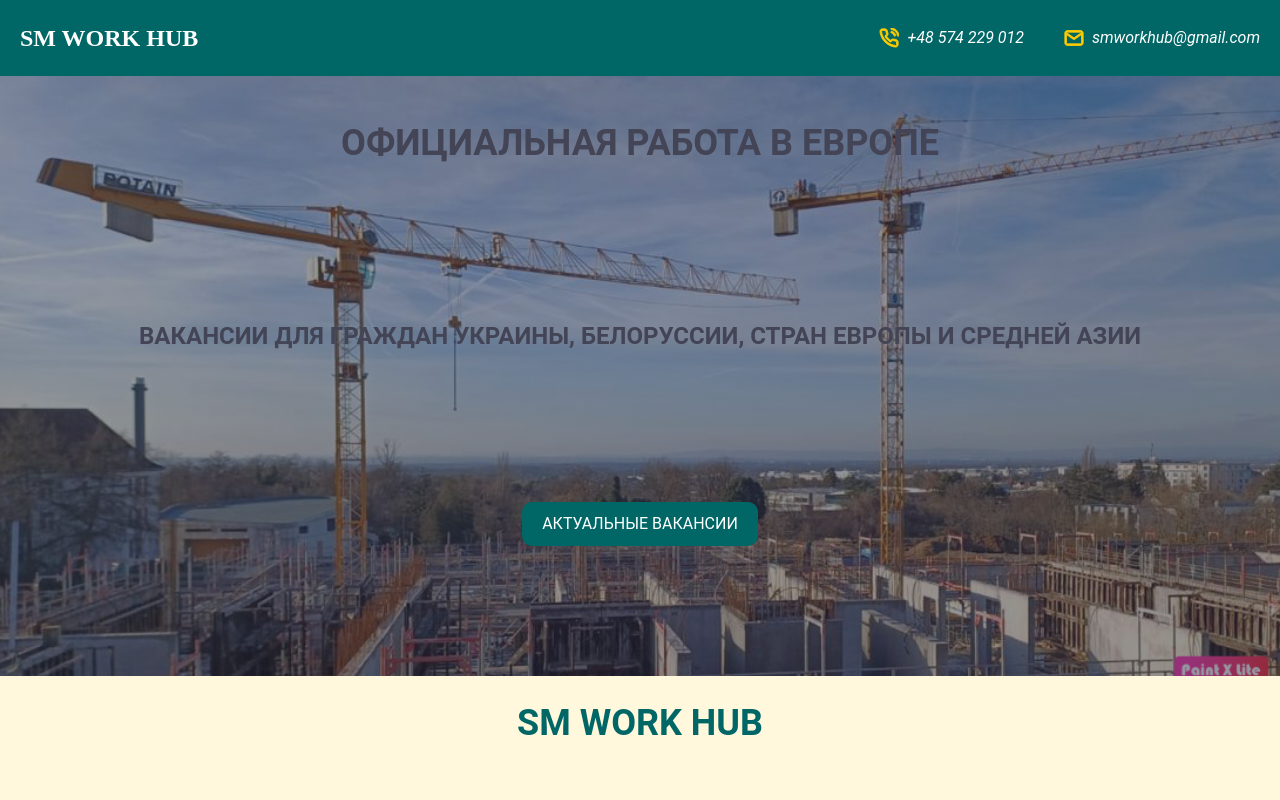
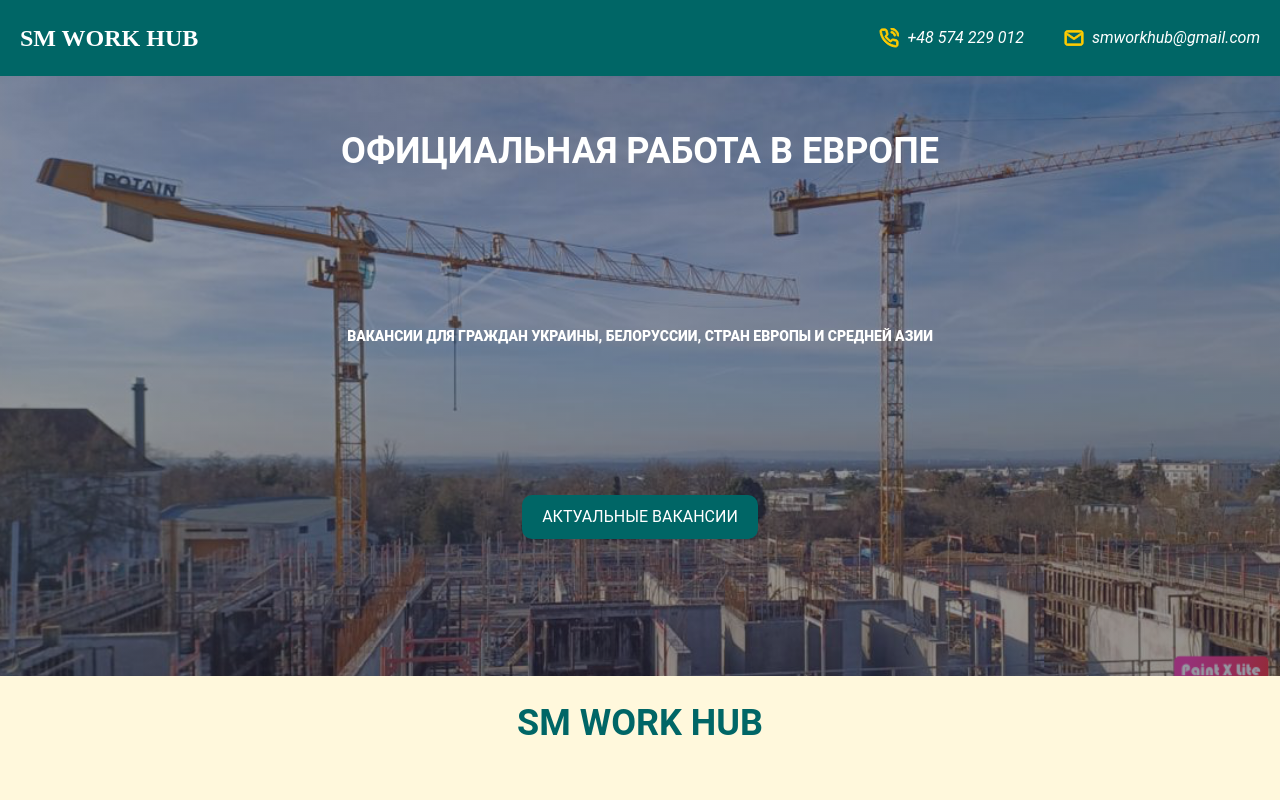
Before and after one commit to imyroslav/sm-work-hub, a website built with Vite: page src/index.html in a window 1280 px wide. Shown: the top 800 px of the page. Built offline with nearby package versions, Linux system fonts and the light colour scheme; what simplelightbox would draw is missing.

Commit message:
updated-hero-styles

```diff
--- a/src/css/styles.css
+++ b/src/css/styles.css
@@ -2,7 +2,7 @@ body {
     font-family: "Roboto", sans-serif;
     font-size: 16px;
     line-height: 1.5;
-    color: #434455;
+    color: #ffffff;
     background-color: cornsilk;
     margin: 0;
     padding: 0;
@@ -81,14 +81,6 @@ a {
     background-color: #006666;
 }
 
-.div-hero {
-    display: flex;
-    flex-direction: column;
-    justify-content: center;
-    align-items: center;
-    height: 200px;
-    gap: 48px;
-}
 
 .section-hero {
     background-image: linear-gradient(
@@ -106,17 +98,32 @@ a {
     margin: 0 auto;
 }
 
+.div-hero {
+    display: flex;
+    flex-direction: column;
+    justify-content: center;
+    align-items: center;
+    height: 200px;
+    gap: 48px;
+}
+
 .h1-hero {
     display: flex;
     flex-wrap: wrap;
     justify-content: center;
-    font-size: 24px;
+    font-size: 18px;
     margin-bottom: 100px;
     padding-top: 10px;
 }
 
 .h3-hero {
-    font-size: 24px;
+    display: flex;
+    flex-wrap: wrap;
+    justify-content: center;
+    font-size: 14px;
+    font-weight: 900;
+    padding-left: 30px;
+    padding-right: 30px;
 }
 
 .vacancy-link {
--- a/src/index.html
+++ b/src/index.html
@@ -49,7 +49,7 @@
   <main>
     <!-- ====== SECTION HERO ======== -->
     <section class="section-hero">
-      <div class="div-hero container">
+      <div class="div-hero">
         <h1 class="h1-hero">
           ОФИЦИАЛЬНАЯ РАБОТА В ЕВРОПЕ
         </h1>
```
